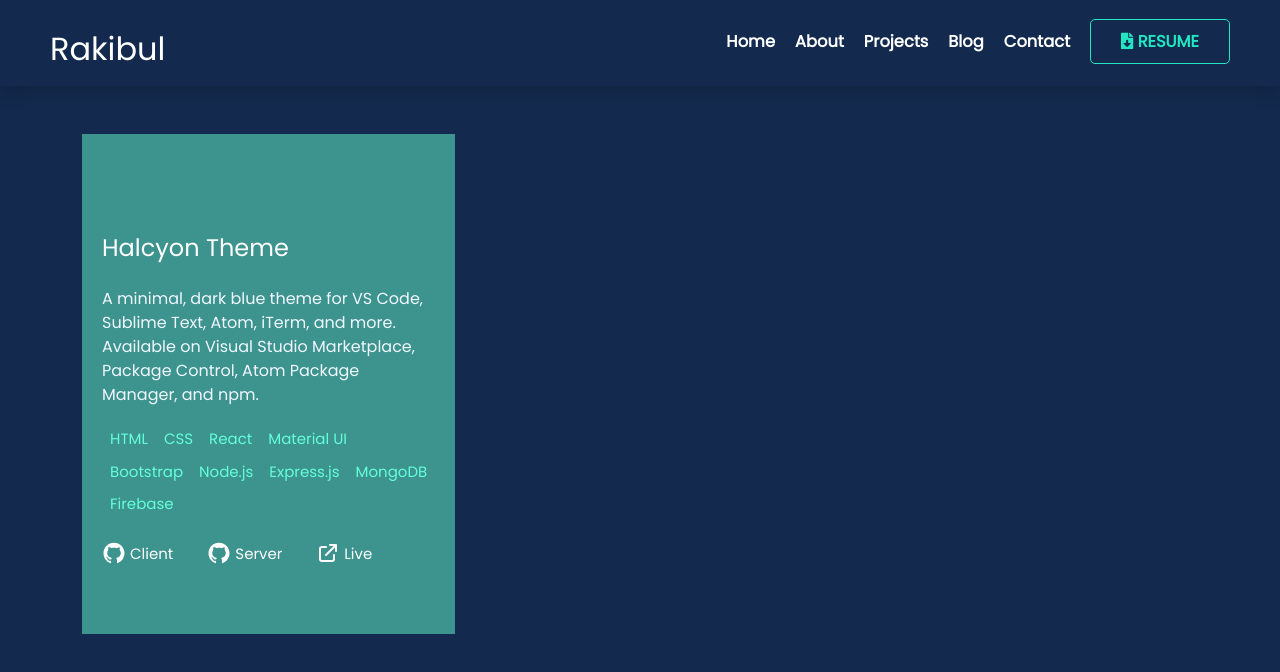
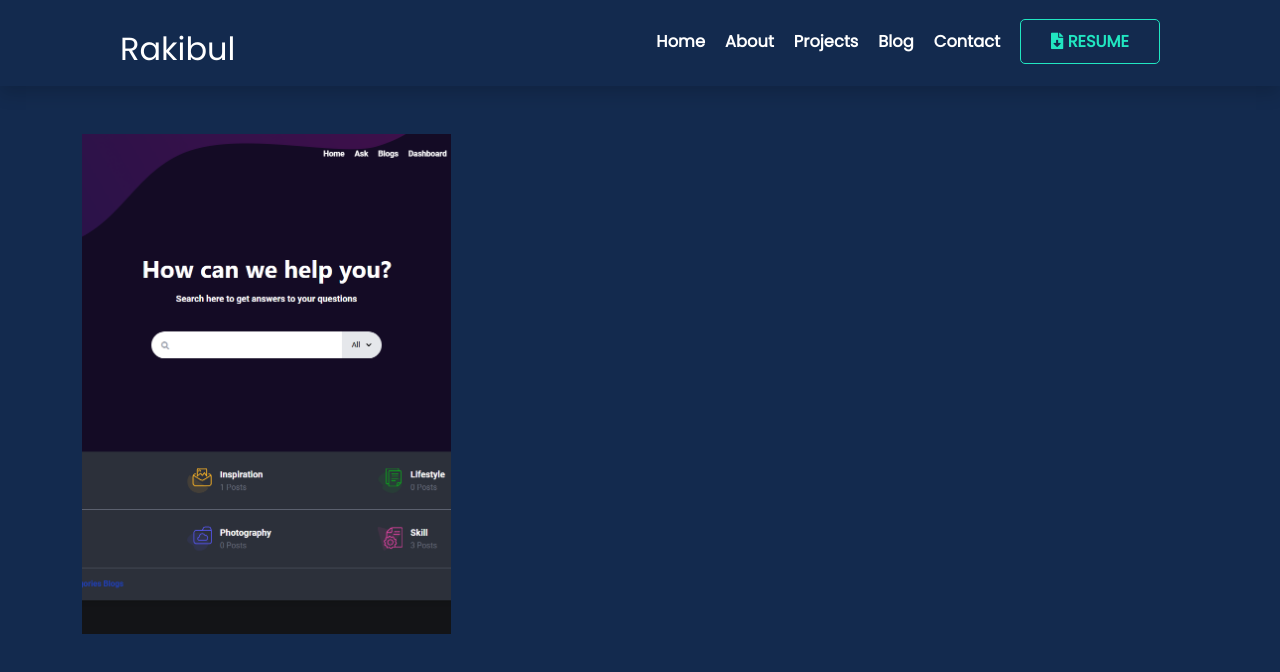
Before and after one commit to RHsanto/RH-portfolio, a React (Create React App) app: page /contact in a window 1280 px wide. Shown: the top 672 px of the page. Built offline with nearby package versions, Linux system fonts and the light colour scheme.

Commit message:
last finishing

```diff
--- a/src/components/Contact/Contact.css
+++ b/src/components/Contact/Contact.css
@@ -36,18 +36,35 @@
   width:100%;
   height: 500px;
   object-fit: cover;
+
 }
 .mb-card{
   position: relative;
+  display: inline-block;
 }
+
+.mb-card .tools li{
+  color: #000000;
+  }
 .mb-info{
   position: absolute;
-  background-color: #3D938D;
+  background-color: #C1CAEA;
   width:100%;
   top: 0;
   height: 500px;
-  color: #ffffff !important;
+  color: #000000 !important;
   padding: 100px 20px;
+  box-shadow: 0px 8px 16px 0px rgba(0,0,0,0.2);
+  z-index: 1;
+  display: none;
+
+}
+
+.mb-card:hover .mb-info{
+  display: block;
+  left: 0;
+
+
 }
 /* .mb-info::after{
     content: "";
@@ -74,7 +91,7 @@
       font-size: 15px;
       }
       .mb-link-up a{
-      color: white;
+      color: black;
       font-size: 24px;
       display: flex;}
 
--- a/src/components/Contact/Contact.js
+++ b/src/components/Contact/Contact.js
@@ -9,14 +9,14 @@
   return (
     <div>
       <div className="container mt-5">
-        <div className="row text-light gy-4 gx-1">
+        <div className="row  gy-4 gx-1">
           <div className="col-lg-4 mb-card">
             <img src={Projects} alt="" />
           <div className="mb-info ">
           <h4 className='mb-4'>Halcyon Theme</h4>
-           <p>A minimal, dark blue theme for VS Code, Sublime Text, Atom, iTerm, and more. Available on Visual Studio Marketplace, Package Control, Atom Package Manager, and npm.
+           <p className='text-dark'>A minimal, dark blue theme for VS Code, Sublime Text, Atom, iTerm, and more. Available on Visual Studio Marketplace, Package Control, Atom Package Manager, and npm.
              </p>
-             <div className=" tools text-start">
+             <div className=" tools text-start ">
              <li>HTML</li>
           <li>CSS</li>
         <li>React</li>
--- a/src/components/Home/Home.css
+++ b/src/components/Home/Home.css
@@ -50,9 +50,11 @@
 .introduce h1{
   font-size: 60px;
   font-weight: bold;
-
+  color: #C1CAEA;
 }
-
+p{
+  color: #C1CAEA !important;
+}
 .hi{
   color: #21E6C1;
 }
--- a/src/components/Home/Navbar.js
+++ b/src/components/Home/Navbar.js
@@ -5,10 +5,10 @@
 const Navbar = () => {
   return (
     <div>
-     <div className="navigation">
-     <div className="container-fluid px-0">
+     <div className="navigation shadow">
+     <div className="container px-0">
        <div className="d-none d-lg-block ">
-       <div className=" d-flex justify-content-between items-center nav shadow">
+       <div className=" d-flex justify-content-between items-center nav ">
         <NavLink to='/home'>
         <div className="logo"><h2>Rakibul</h2></div>
         </NavLink>
```
